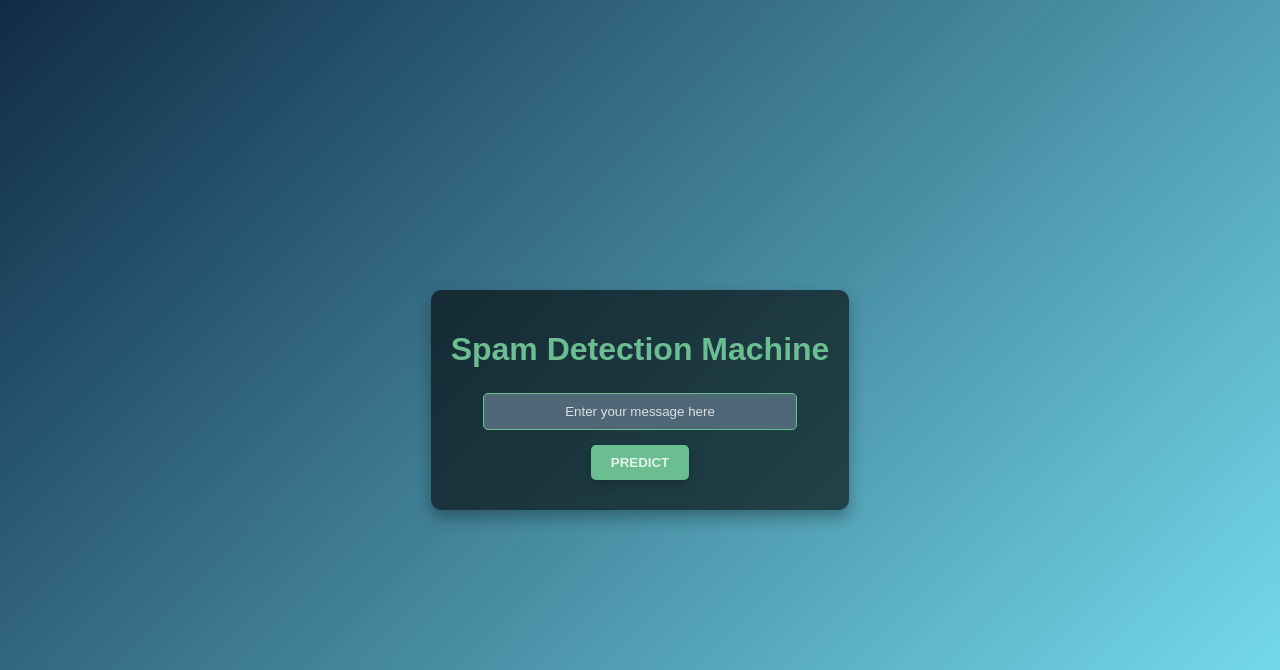
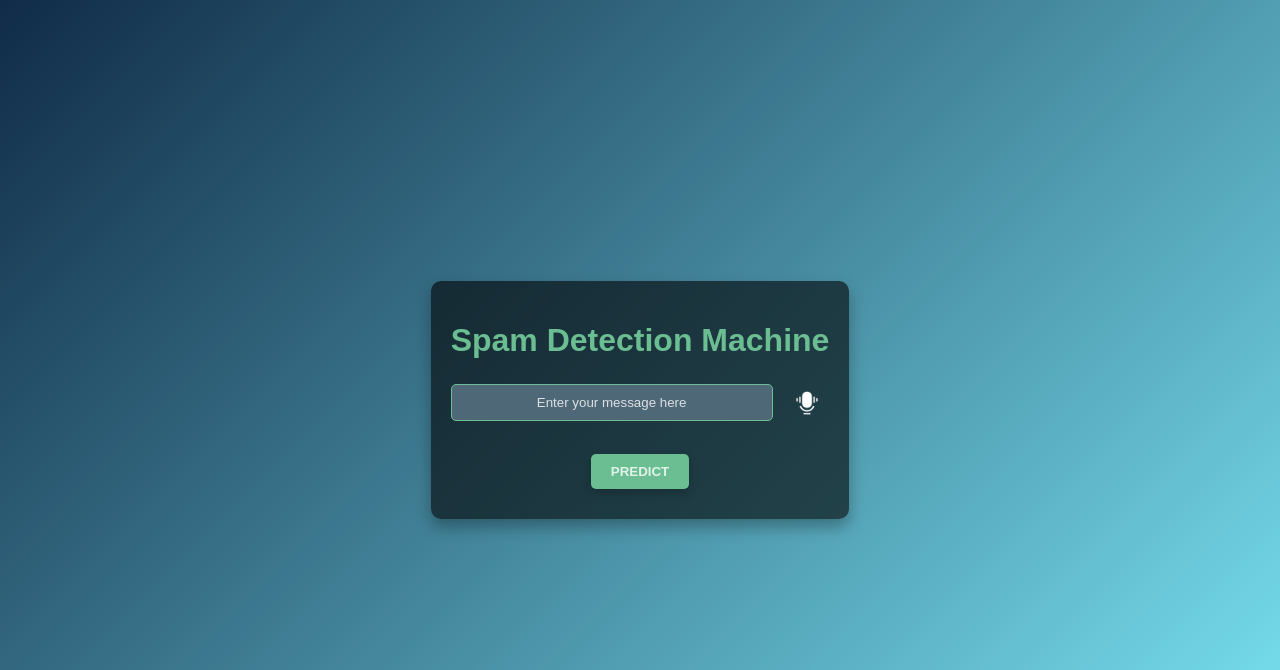
Before and after one commit to deepanshu800/HamOrSpam, a Flask app: page /predict in a window 1280 px wide. Shown: the top 670 px of the page. Run offline with Flask 3, Linux system fonts and the light colour scheme; parts of the project's set-up code (start-up, migrations or seed data) failed here and were passed over.

Commit message:
Implemented Voice Input

```diff
--- /dev/null
+++ b/static/script.js
@@ -0,0 +1,53 @@
+// Check if the browser supports Speech Recognition
+const SpeechRecognition = window.SpeechRecognition || window.webkitSpeechRecognition;
+if (!SpeechRecognition) {
+    alert("Speech Recognition is not supported in this browser. Please use Google Chrome.");
+} else {
+    const recognition = new SpeechRecognition();
+    recognition.continuous = false;
+    recognition.interimResults = true; // Show real-time speech conversion
+    recognition.lang = 'en-US'; // Set language
+
+
+    let temp = 0;
+    let micTimeout;
+
+    // Start Button
+    document.getElementById("mic-icon").addEventListener("click", () => {
+
+        let mic = document.getElementById('mic-icon');
+
+        if (temp == 0) {
+            recognition.start();
+            mic.src = "/static/pouse.png";
+            temp = 1;
+            console.log(temp);
+            micTimeout = setTimeout(() => {
+                recognition.stop();
+                mic.src = "/static/microphone.png";  // Reset mic icon
+                temp = 0;
+            }, 10000); // Stops after 10000ms (10 seconds)
+        }
+        else {
+            recognition.stop();
+            mic.src = "/static/microphone.png";
+            temp = 0;
+            console.log(temp);
+        }
+    });
+
+    // Capture Speech and Display Text
+    recognition.onresult = (event) => {
+        let transcript = "";
+        for (let i = event.resultIndex; i < event.results.length; i++) {
+            transcript += event.results[i][0].transcript;
+            console.log(transcript);
+        }
+        document.getElementById("input_message").value = transcript;
+    };
+
+    // Handle errors
+    recognition.onerror = (event) => {
+        alert("Error: " + event.error);
+    };
+}
--- a/static/style.css
+++ b/static/style.css
@@ -20,6 +20,34 @@ body {
   box-shadow: 0px 8px 15px rgba(0, 0, 0, 0.3);
 }
 
+#input-container {
+  position: relative;
+  display: flex;
+  align-items: center;
+  width: 100%;
+}
+
+#input_message {
+  background-color: #4f6877;
+  color: #ffffffcb;
+  width: 100%;
+  border: 1px solid #6bbe92;
+  border-radius: 5px;
+  padding: 10px;
+  padding-right: 40px; /* Space for mic icon */
+  text-align: center;
+}
+
+#mic-icon {
+  position: absolute;
+  right: 10px;
+  width: 24px; /* Adjust the size */
+  height: 24px;
+  cursor: pointer;
+  color: white;
+  filter: invert(1);
+}
+
 h1 {
   color: #6bbe92;
   margin-bottom: 20px;
@@ -32,7 +60,7 @@ p {
 #input_message {
   background-color: #4f6877;
   color: #ffffffcb;
-  width: 292px;
+  width: 300px;
   border: 1px solid #6bbe92;
   border-radius: 5px;
   padding: 10px;
--- a/templates/predict.html
+++ b/templates/predict.html
@@ -12,6 +12,7 @@
     <div class="container">
       <h1>Spam Detection Machine</h1>
       <form action="{{ url_for('predict') }}" method="post">
+        <div id="input-container">
           <input
             id="input_message"
             type="text"
@@ -19,6 +20,8 @@
             placeholder="Enter your message here"
             required
           />
+          <img id="mic-icon" src="/static/microphone.png" />
+        </div>
         <br />
         <button type="submit" class="predict_button">Predict</button>
       </form>
@@ -26,5 +29,7 @@
       <div class="result">{{ prediction_result }}</div>
       {% endif %}
     </div>
+
+    <script src="/static/script.js"></script>
   </body>
 </html>
```
Also changed, not shown: static/microphone.png (added), static/pouse.png (added). Lines whose indentation alone changed are shown as unchanged.
